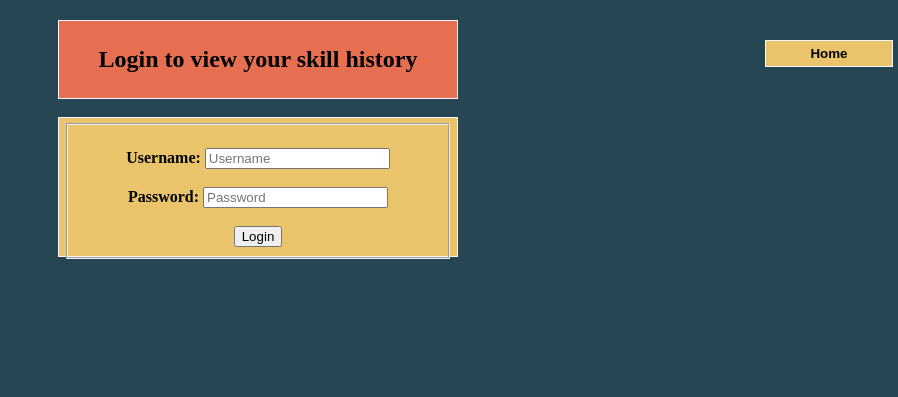
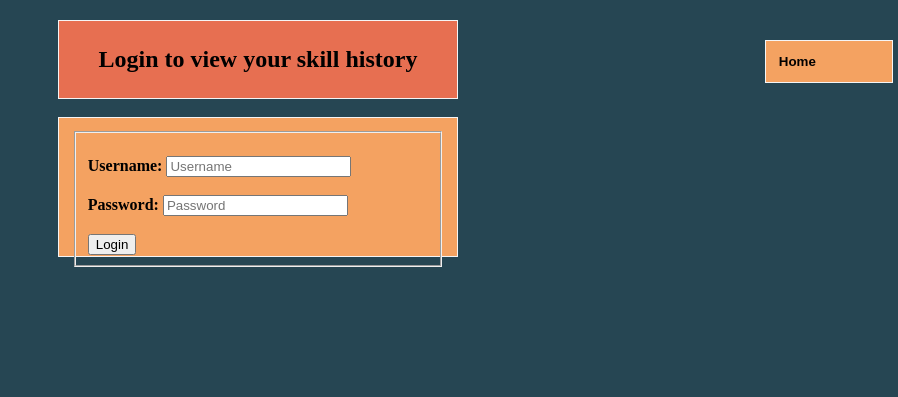
Before and after one commit to ecraw24/amiaverage, a Flask app: page /login in a window 1280 px wide. Shown: the top 397 px of the page, without its empty margins (382-1280 px from the left). Run offline with Flask 3, Linux system fonts and the light colour scheme; some libraries are stand-ins or nearby versions.

Commit message:
updates for results page

```diff
--- a/app/static/css/enterInfo.css
+++ b/app/static/css/enterInfo.css
@@ -143,6 +143,18 @@ body {
 	max-width: 80%;
 }
 
+.yellowBox {
+	background-color: #F4A261;
+	border: solid whitesmoke 1px;
+	color: black;
+	padding: 1%;
+	margin:1%;
+	text-align: left;
+	font-weight: bold;
+	width: 50%;
+	max-width: 80%;
+}
+
 #scoreInput {
 	background-color: whiteSmoke;
 	color: black;
@@ -152,6 +164,7 @@ body {
 	padding:1%;
 	margin:auto;
 }
+
 
 /*will delete the following before production and after finishing responsive design */
 
@@ -165,10 +178,6 @@ button:hover {
 	background-color: #E76F51;
 }
 
-.yellowBox:hover {
-	box-shadow: 0 12px 16px 0 rgba(0,0,0,0.24), 0 17px 50px 0 rgba(0,0,0,0.19);
-	background-color: #E76F51;
-}
 
 .orangeListItem:hover {
 	box-shadow: 0 12px 16px 0 rgba(0,0,0,0.24), 0 17px 50px 0 rgba(0,0,0,0.19);
@@ -249,16 +258,6 @@ button:hover {
 	text-align: center;
 	margin-left: auto;
     margin-right: auto;
-	font-weight: bold;
-}
-
-.yellowBox {
-	background-color: #E9C46A;
-	border: solid whitesmoke 1px;
-	color: black;
-	padding: 5px;
-	margin: 5px;
-	text-align: center;
 	font-weight: bold;
 }
 
```
